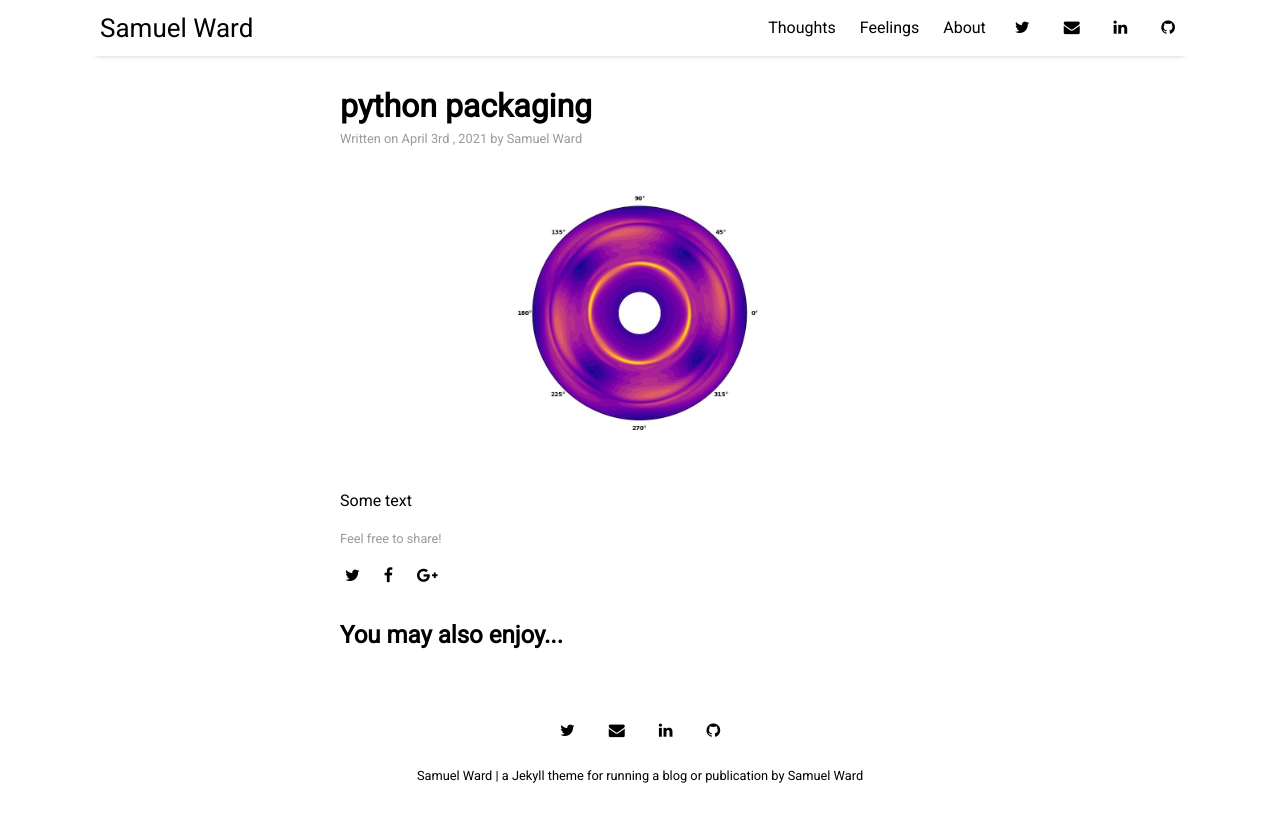
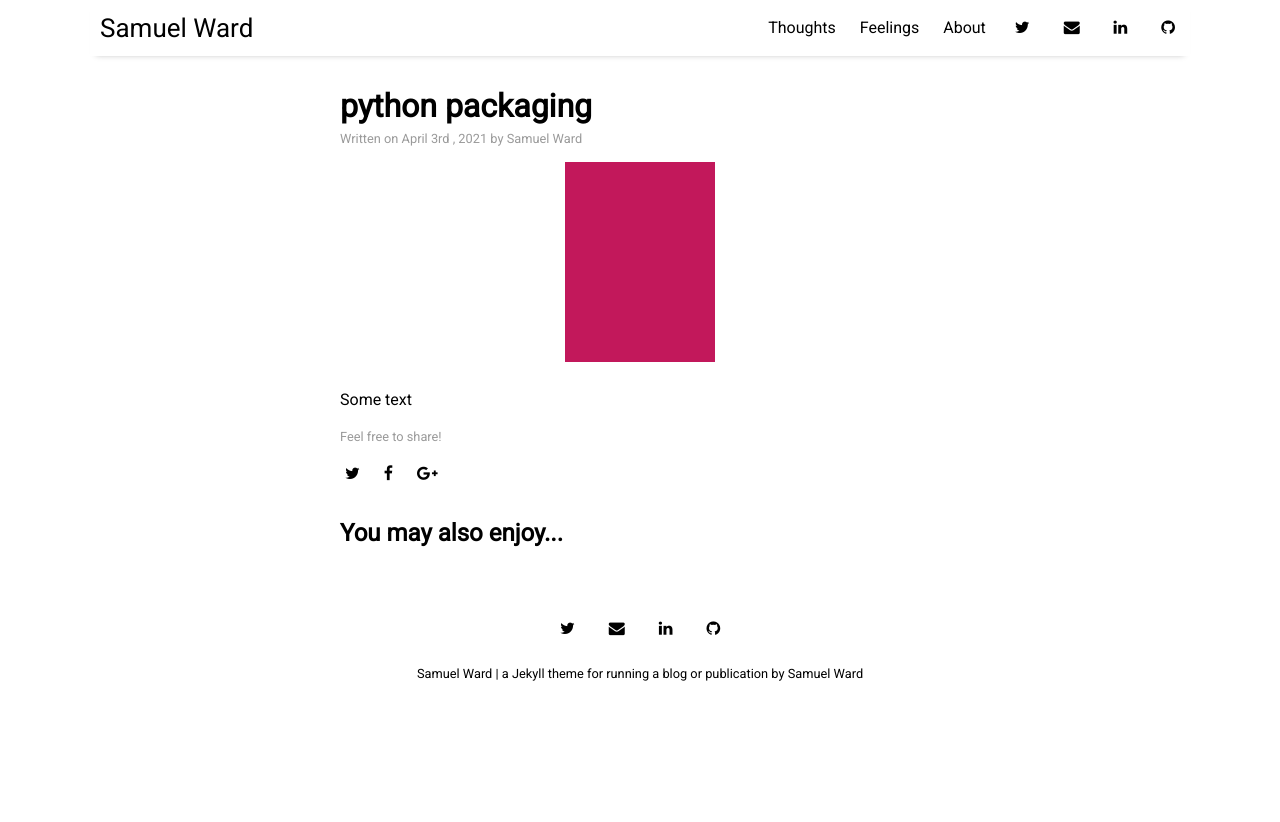
Before and after one commit to samuelhward/samuelhward.github.io, a Jekyll site: the page built from _posts/2021-04-03-python_packaging.md, in a window 1280 px wide. Shown: the top 822 px of the page. Built offline with Jekyll 4.4.1, drawn with Linux system fonts in a browser that asks for light colours; nearby versions of some CDN libraries.

Commit message:
Added draft image

```diff
--- a/_posts/2021-04-03-python_packaging.md
+++ b/_posts/2021-04-03-python_packaging.md
@@ -4,7 +4,7 @@ title: "python packaging"
 author: "Samuel Ward"
 categories: thoughts
 tags: [draft]
-image: pic1.jpg
+image: python_packaging.png
 ---
 
 Some text
```
Also changed, not shown: assets/img/python_packaging.png (added).
